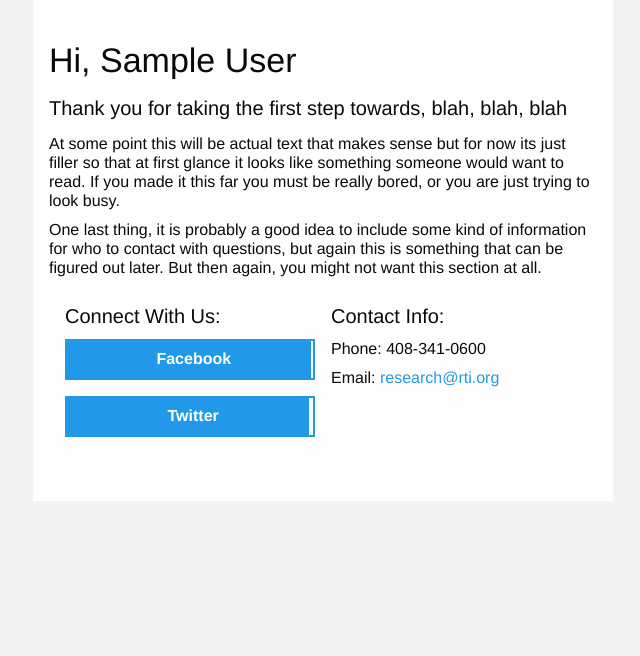
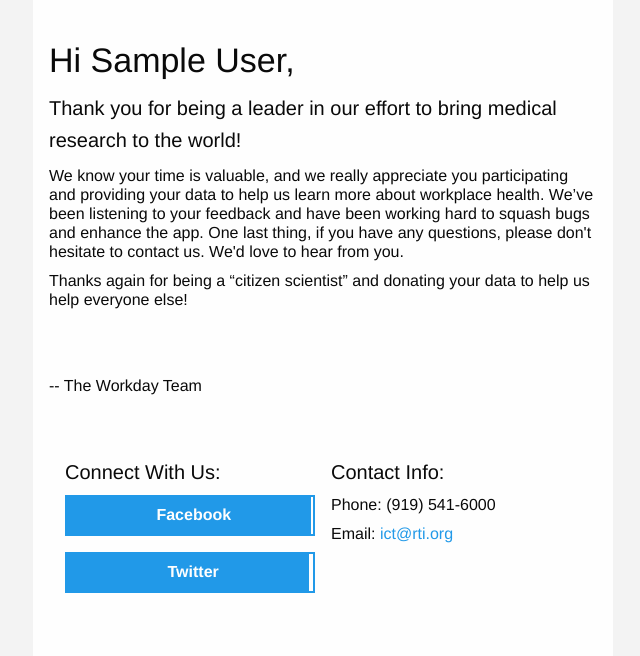
Before and after one commit to RTIInternational/researchnet, a Django app: template researchnet/core/templates/welcome_email.html in a window 1280 px wide. Shown: the part 32-688 px from the top of the page, without its empty margins (317-957 px from the left). Run offline with Django 3.2, Linux system fonts and the light colour scheme; the template is opened without the code that fills it: most values are stand-ins (such as "Sample title", 1, 10 or a date in 2020); lists and menus that the app fills with data are empty; parts of the project's set-up code (start-up, migrations or seed data) failed here and were passed over.

Commit message:
made welcome email more readable

```diff
--- a/researchnet/core/templates/welcome_email.html
+++ b/researchnet/core/templates/welcome_email.html
@@ -56,13 +56,26 @@
 <tr>
 <th> <br>
 <br>
-<h1>Hi, {{ first_name }} {{ last_name }}</h1>
-<p class="lead">Thank you for taking the first step towards, blah, blah, blah</p>
-<p>At some point this will be actual text that makes sense but for now its just filler so that at first glance it looks like something someone would want to read. If you made it this far you must be really bored, or you are just trying to look busy.</p>
+<h1>Hi {{ first_name }} {{ last_name }},</h1>
+<p class="lead">Thank you for being a leader in our effort to bring medical research to the world!</p>
 <table class="callout">
 <tr>
 <td class="callout-inner primary">
-<p>One last thing, it is probably a good idea to include some kind of information for who to contact with questions, but again this is something that can be figured out later. But then again, you might not want this section at all.</p>
+<p>We know your time is valuable, and we really appreciate you participating and providing your data to help us learn more about workplace health. We’ve been listening to your feedback and have been working hard to squash bugs and enhance the app. One last thing, if you have any questions, please don't hesitate to contact us. We'd love to hear from you. </p>
+
+<p>
+Thanks again for being a “citizen scientist” and donating your data to help us help everyone else!</p>
+
+
+<p>
+<br/>
+<br/>
+<br/>
+-- The Workday Team
+<br/>
+<br/>
+<br/>
+</p>
 </td>
 <td class="expander"></td>
 </tr>
@@ -118,8 +131,8 @@
 <tr>
 <th>
 <h5>Contact Info:</h5>
-<p>Phone: 408-341-0600</p>
-<p>Email: <a href="mailto:research@rti.org">research@rti.org</a></p>
+<p>Phone: (919) 541-6000</p>
+<p>Email: <a href="mailto:ict@rti.org">ict@rti.org</a></p>
 </th>
 </tr>
 </table>
```
